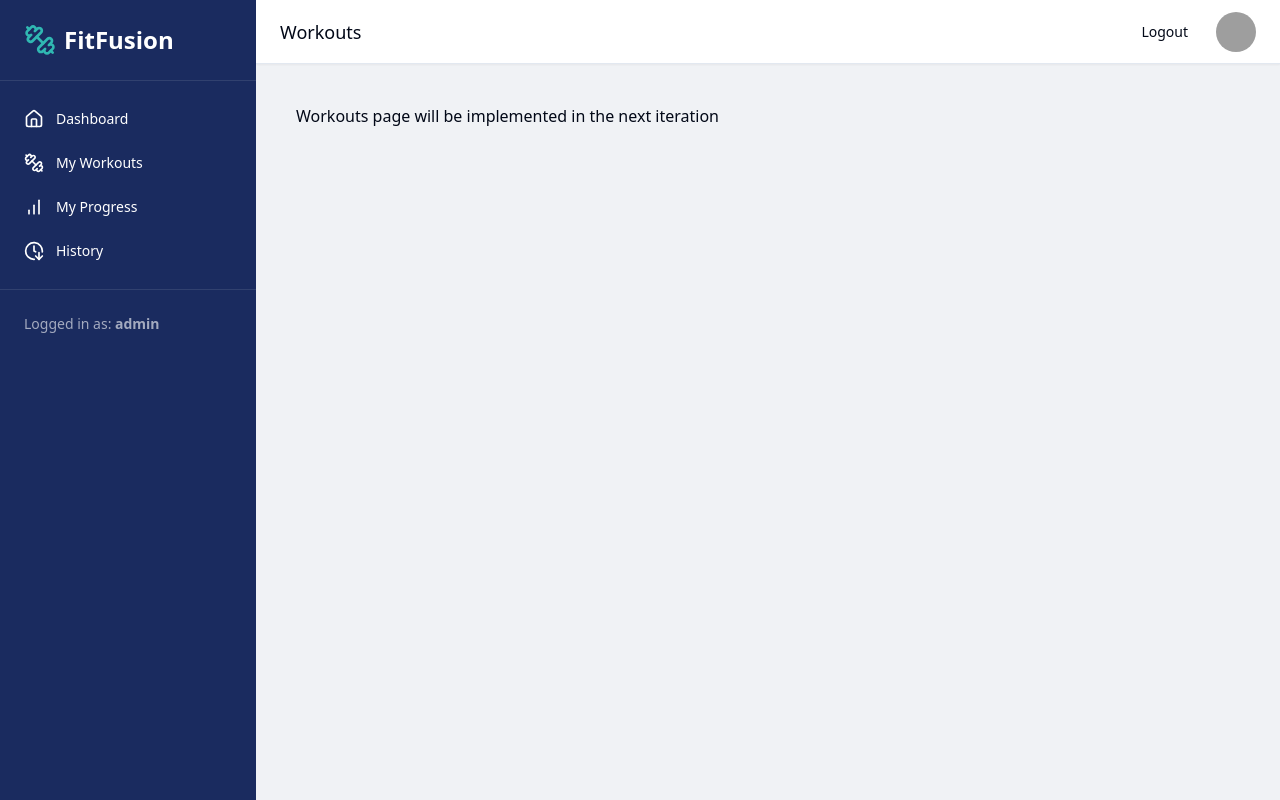
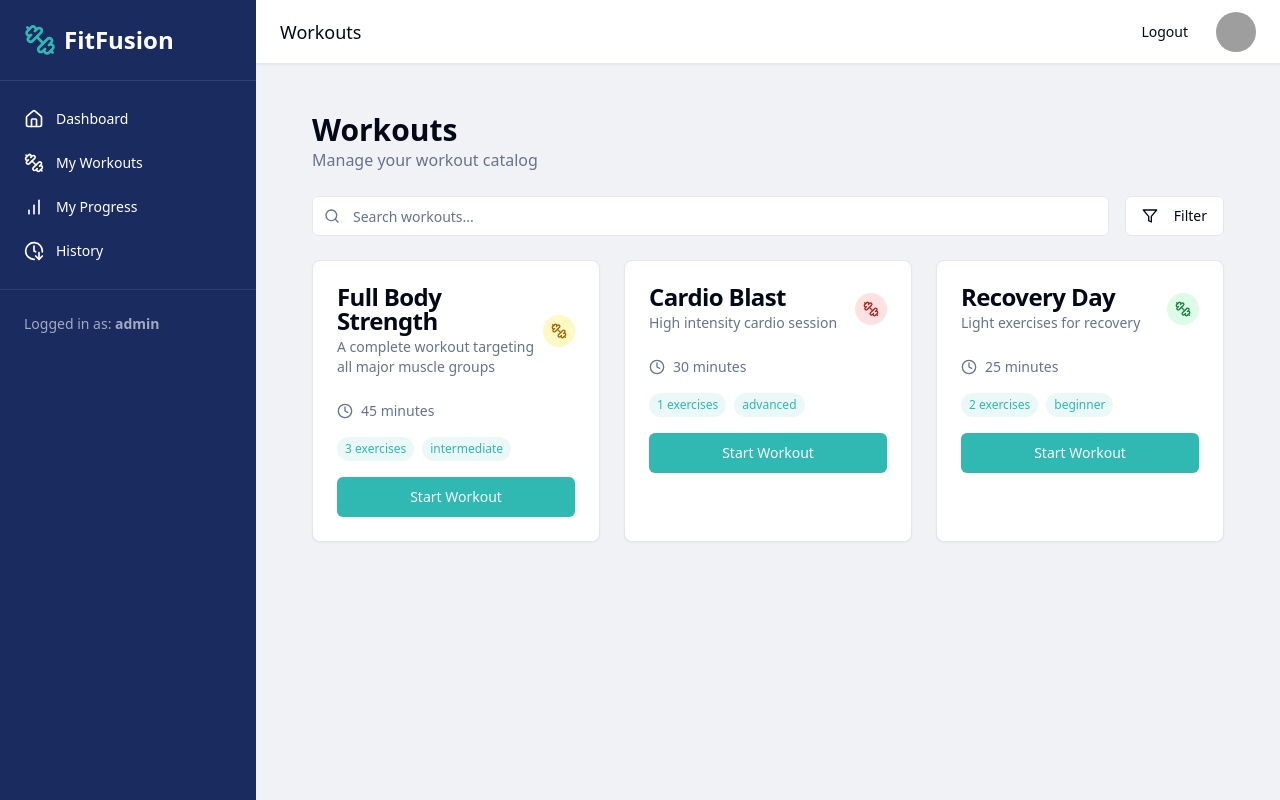
Before and after one commit to devisriprasad58/fit-fusion-progress-track, a React (Vite) app: page /workouts in a window 1280 px wide. Built offline with nearby package versions, Linux system fonts and the light colour scheme; sample sign-in values are in the browser's storage; grey boxes are pictures that could not be loaded.

Commit message:
Add more dashboard routes
Implement routes for workouts, trainees, progress, and schedule pages.

```diff
--- a/src/App.tsx
+++ b/src/App.tsx
@@ -1,4 +1,3 @@
-
 import { Toaster } from "@/components/ui/toaster";
 import { Toaster as Sonner } from "@/components/ui/sonner";
 import { TooltipProvider } from "@/components/ui/tooltip";
@@ -10,6 +9,7 @@ import Login from "./pages/auth/Login";
 import Register from "./pages/auth/Register";
 import { AppLayout } from "./components/layout/AppLayout";
 import Dashboard from "./pages/Dashboard";
+import WorkoutsPage from "./pages/workouts/WorkoutsPage";
 
 const queryClient = new QueryClient();
 
@@ -26,8 +26,7 @@ const App = () => (
             <Route path="/" element={<AppLayout />}>
               <Route index element={<Dashboard />} />
               <Route path="dashboard" element={<Dashboard />} />
-              {/* The following routes would be implemented in future iterations */}
-              <Route path="workouts" element={<div className="p-4">Workouts page will be implemented in the next iteration</div>} />
+              <Route path="workouts" element={<WorkoutsPage />} />
               <Route path="trainees" element={<div className="p-4">Trainees page will be implemented in the next iteration</div>} />
               <Route path="progress" element={<div className="p-4">Progress page will be implemented in the next iteration</div>} />
               <Route path="schedule" element={<div className="p-4">Schedule page will be implemented in the next iteration</div>} />
--- /dev/null
+++ b/src/pages/workouts/WorkoutsPage.tsx
@@ -0,0 +1,62 @@
+
+import React, { useState } from 'react';
+import { Card, CardContent, CardDescription, CardHeader, CardTitle } from "@/components/ui/card";
+import { mockWorkouts } from "@/data/mockData";
+import { Input } from "@/components/ui/input";
+import { Button } from "@/components/ui/button";
+import { Dumbbell, Search, Filter } from "lucide-react";
+import { useAuth } from "@/context/AuthContext";
+import { WorkoutCard } from './components/WorkoutCard';
+
+export default function WorkoutsPage() {
+  const { user } = useAuth();
+  const [searchQuery, setSearchQuery] = useState('');
+
+  const filteredWorkouts = mockWorkouts.filter(workout => {
+    const matchesSearch = workout.name.toLowerCase().includes(searchQuery.toLowerCase()) ||
+                         workout.description?.toLowerCase().includes(searchQuery.toLowerCase());
+    if (user?.role === 'trainer') {
+      return matchesSearch && workout.createdBy === user.id;
+    }
+    return matchesSearch;
+  });
+
+  return (
+    <div className="container mx-auto py-6 space-y-6">
+      <div className="flex justify-between items-center">
+        <div>
+          <h1 className="text-3xl font-bold">Workouts</h1>
+          <p className="text-muted-foreground">Manage your workout catalog</p>
+        </div>
+        {user?.role === 'trainer' && (
+          <Button className="bg-fit-primary hover:bg-fit-primary/90">
+            <Dumbbell className="mr-2 h-4 w-4" />
+            Create Workout
+          </Button>
+        )}
+      </div>
+
+      <div className="flex gap-4 items-center">
+        <div className="relative flex-1">
+          <Search className="absolute left-3 top-3 h-4 w-4 text-muted-foreground" />
+          <Input
+            placeholder="Search workouts..."
+            value={searchQuery}
+            onChange={(e) => setSearchQuery(e.target.value)}
+            className="pl-10"
+          />
+        </div>
+        <Button variant="outline">
+          <Filter className="mr-2 h-4 w-4" />
+          Filter
+        </Button>
+      </div>
+
+      <div className="grid gap-6 md:grid-cols-2 lg:grid-cols-3">
+        {filteredWorkouts.map(workout => (
+          <WorkoutCard key={workout.id} workout={workout} />
+        ))}
+      </div>
+    </div>
+  );
+}
--- /dev/null
+++ b/src/pages/workouts/components/WorkoutCard.tsx
@@ -0,0 +1,60 @@
+
+import { Card, CardContent, CardDescription, CardHeader, CardTitle } from "@/components/ui/card";
+import { Workout } from "@/types/fitness.types";
+import { Clock, Dumbbell, BarChart } from "lucide-react";
+import { Button } from "@/components/ui/button";
+import { useAuth } from "@/context/AuthContext";
+
+interface WorkoutCardProps {
+  workout: Workout;
+}
+
+export function WorkoutCard({ workout }: WorkoutCardProps) {
+  const { user } = useAuth();
+
+  return (
+    <Card className="overflow-hidden">
+      <CardHeader>
+        <div className="flex items-center justify-between">
+          <div className="space-y-1">
+            <CardTitle>{workout.name}</CardTitle>
+            <CardDescription>{workout.description}</CardDescription>
+          </div>
+          <div className={`p-2 rounded-full ${
+            workout.difficulty === 'beginner' ? 'bg-green-100 text-green-700' :
+            workout.difficulty === 'intermediate' ? 'bg-yellow-100 text-yellow-700' :
+            'bg-red-100 text-red-700'
+          }`}>
+            <Dumbbell className="h-4 w-4" />
+          </div>
+        </div>
+      </CardHeader>
+      <CardContent>
+        <div className="space-y-4">
+          <div className="flex items-center text-sm text-muted-foreground">
+            <Clock className="mr-2 h-4 w-4" />
+            {workout.duration} minutes
+          </div>
+          <div className="flex items-center gap-2">
+            <div className="text-xs px-2 py-1 rounded-full bg-fit-primary/10 text-fit-primary">
+              {workout.exercises.length} exercises
+            </div>
+            <div className="text-xs px-2 py-1 rounded-full bg-fit-primary/10 text-fit-primary">
+              {workout.difficulty}
+            </div>
+          </div>
+          {user?.role === 'trainer' ? (
+            <div className="flex gap-2">
+              <Button variant="outline" size="sm" className="flex-1">Edit</Button>
+              <Button variant="outline" size="sm" className="flex-1">Assign</Button>
+            </div>
+          ) : (
+            <Button className="w-full bg-fit-primary hover:bg-fit-primary/90">
+              Start Workout
+            </Button>
+          )}
+        </div>
+      </CardContent>
+    </Card>
+  );
+}
```
